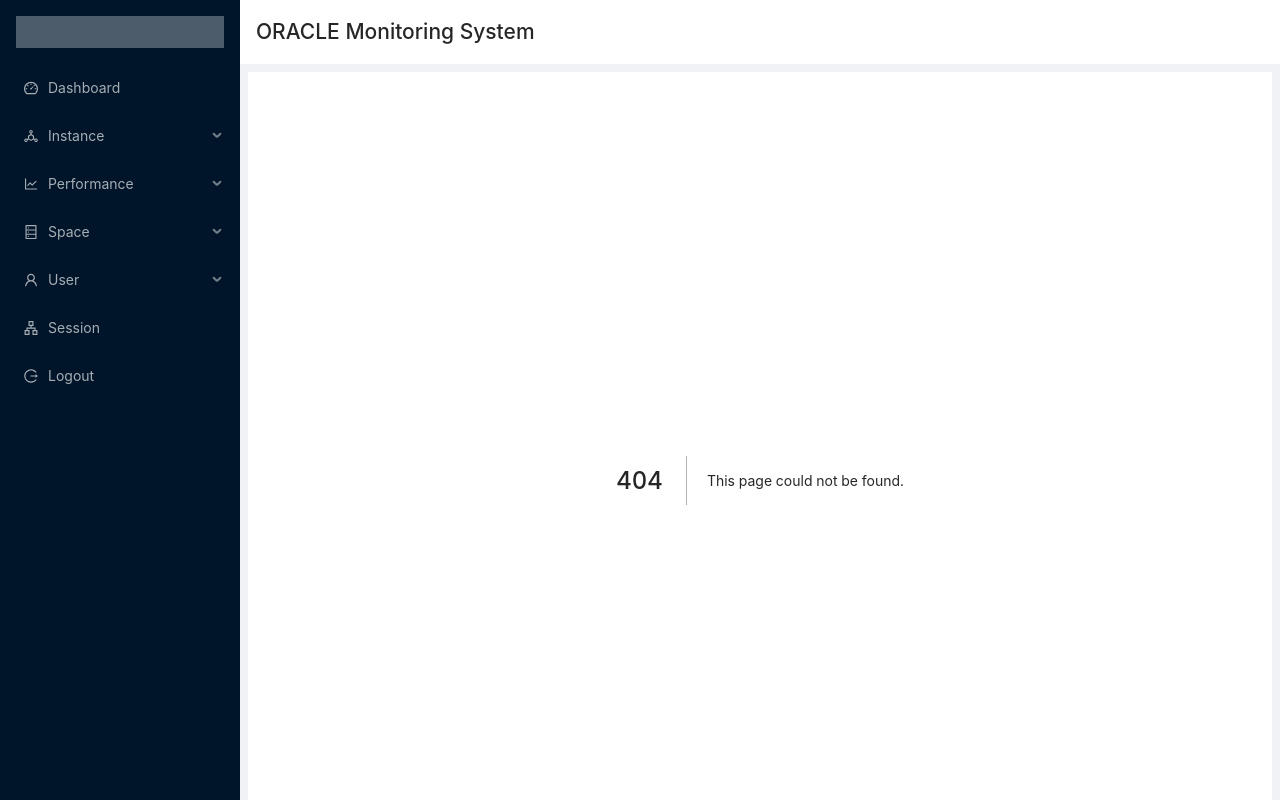
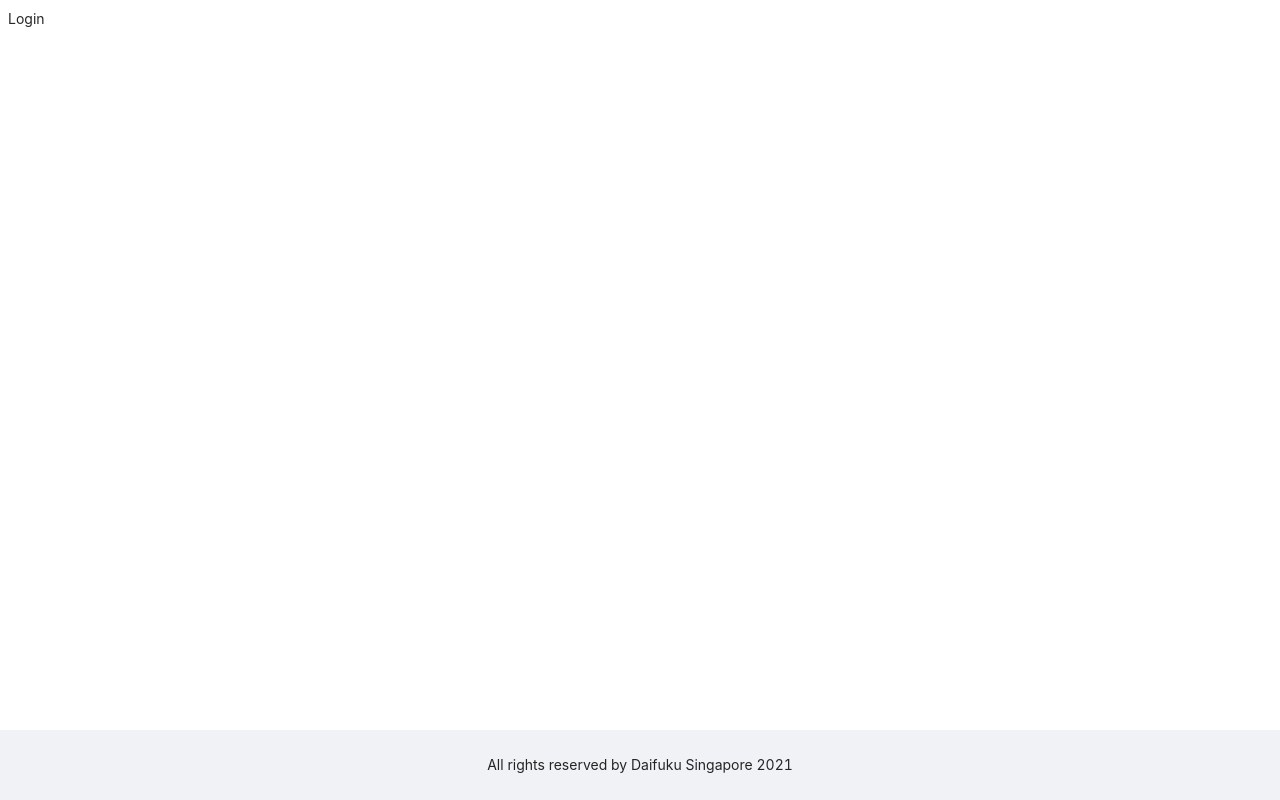
Before and after one commit to xueyublue/oms-next, a Next.js app: page /login in a window 1280 px wide. Before the commit this address had no page. Shown: the top 800 px of the page. Built offline with nearby package versions, Linux system fonts and the light colour scheme; no server answers.

Commit message:
adjusted layout to handle login also

```diff
--- a/components/NavBar.js
+++ b/components/NavBar.js
@@ -30,7 +30,6 @@
 const { Sider } = Layout;
 
 const NavBar = () => {
-  const [collapsed, setCollapsed] = useState(false);
   const [selectedKeys, setSelectedKeys] = useState("dashboard");
   const [openKeys, setOpenKeys] = useState(null);
   const { asPath } = useRouter();
--- a/pages/_app.js
+++ b/pages/_app.js
@@ -4,10 +4,30 @@
 import "../styles/globals.css";
 import "antd/dist/antd.css";
 import "./index.css";
+import { useRouter } from "next/dist/client/router";
+import { useState } from "react";
 
 const { Header, Content, Footer } = Layout;
 
 function MyApp({ Component, pageProps }) {
+  const [pageWithoutNavigation, setPageWithoutNavigation] = useState(false);
+  const { asPath } = useRouter();
+  if (asPath === "/login" && !pageWithoutNavigation) setPageWithoutNavigation(true);
+
+  if (pageWithoutNavigation)
+    return (
+      <Layout>
+        <Layout className="site-layout" className="site-layout" style={{ minHeight: "100vh" }}>
+          <Content
+            className="site-layout-background"
+            style={{ padding: 8,}}
+          >
+            <Component {...pageProps} />
+          </Content>
+          <Footer style={{ textAlign: "center" }}>All rights reserved by Daifuku Singapore 2021</Footer>
+        </Layout>
+      </Layout>
+    );
   return (
     <Layout>
       <NavBar />
--- /dev/null
+++ b/pages/login.js
@@ -0,0 +1,15 @@
+import React from "react";
+
+const Login = ({ data }) => {
+  return <div>Login</div>;
+};
+
+export default Login;
+
+export async function getServerSideProps(context) {
+  const response = await fetch("http://localhost:8099/wse/restapi/oms/user/roles");
+  const data = await response.json();
+  return {
+    props: { data: data },
+  };
+}
```
